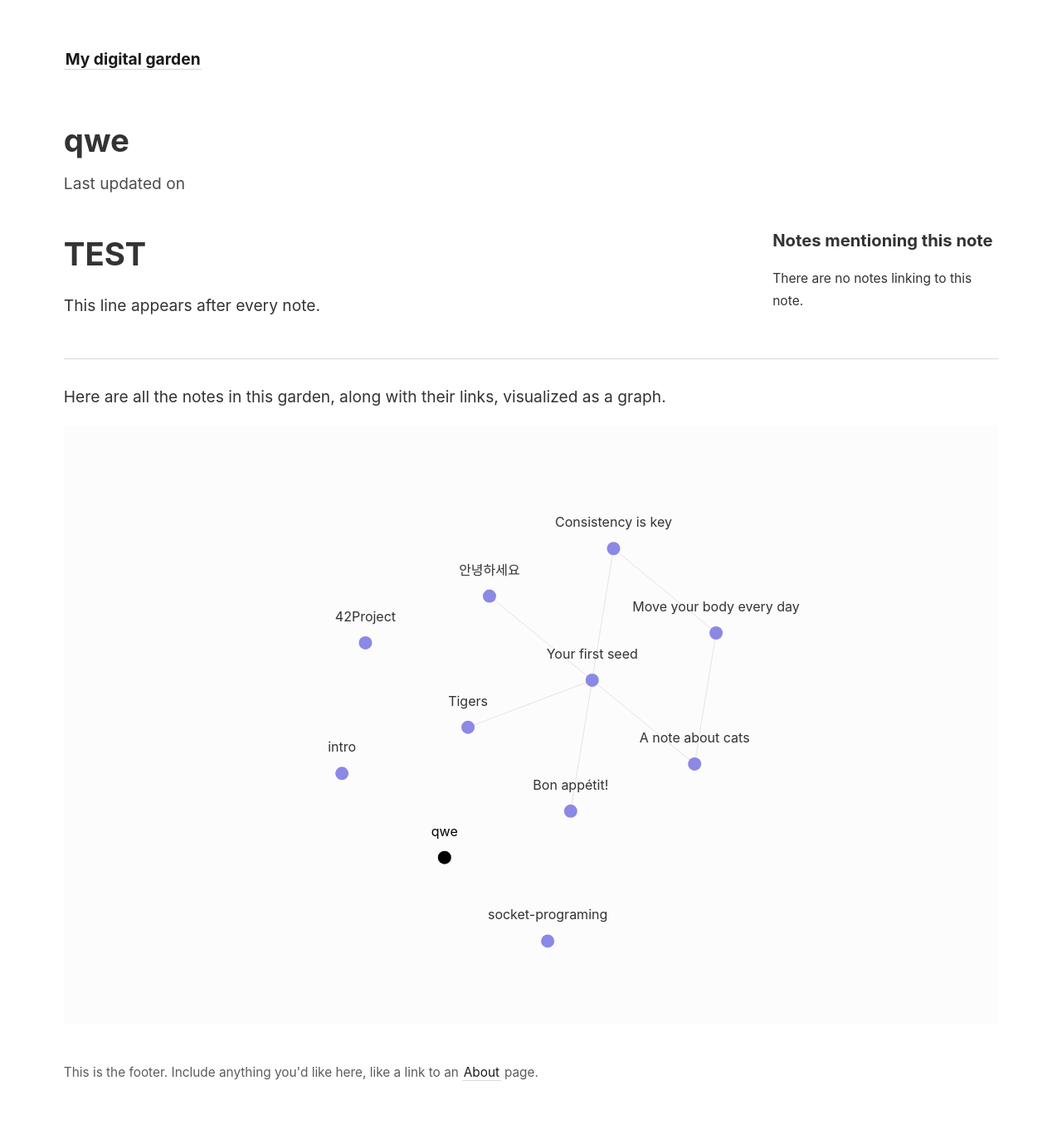
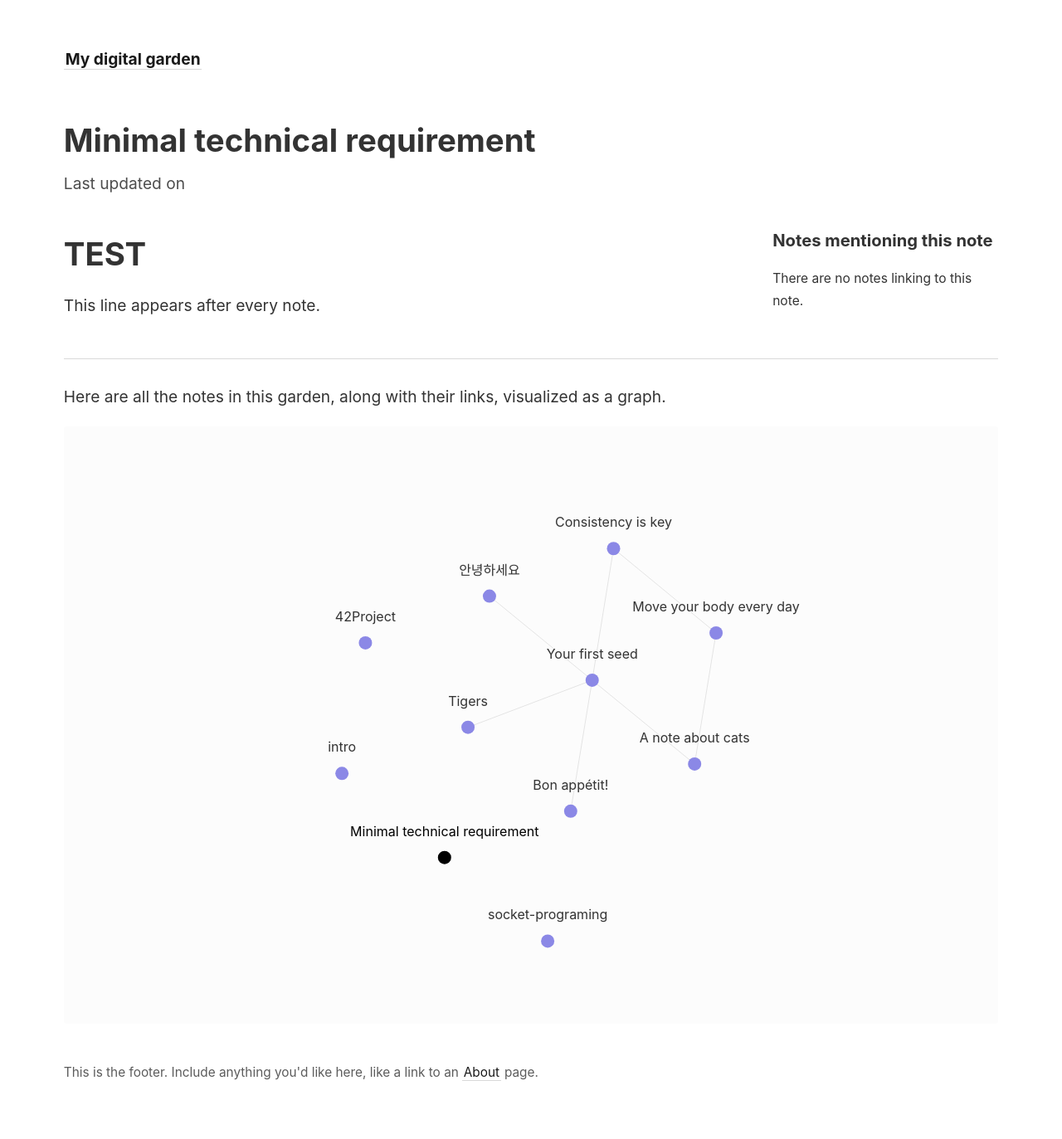
Before and after one commit to donggyun112/note, a Jekyll site: the page built from _notes/Minimal technical requirement.md, in a window 1280 px wide. Shown: the whole page at 83% size. Built offline with Jekyll 4.4.1, drawn with Linux system fonts in a browser that asks for light colours.

Commit message:
Fix broken link in index.md and update link to minimal technical requirement

```diff
--- a/_notes/Minimal technical requirement.md
+++ b/_notes/Minimal technical requirement.md
@@ -1,5 +1,5 @@
 ---
-title: qwe
+title: Minimal technical requirement
 ---
 
 # TEST
```
